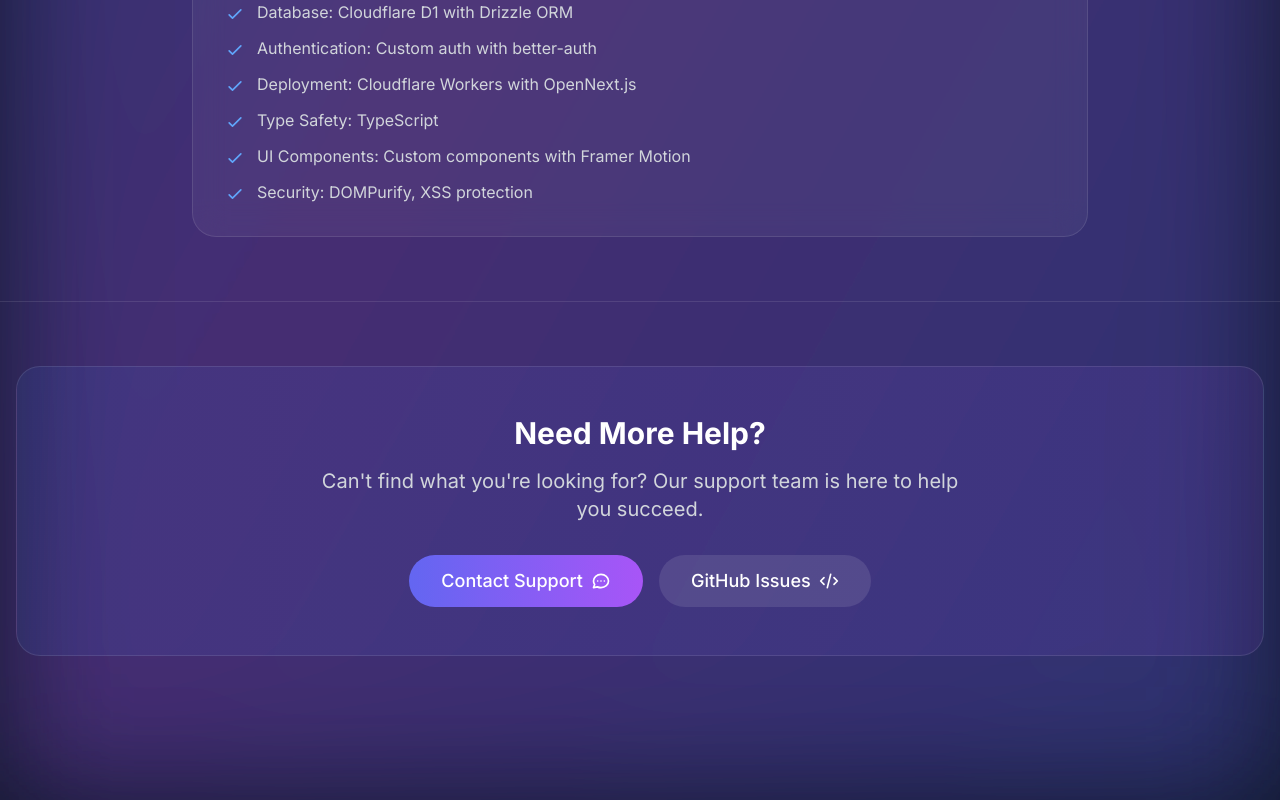
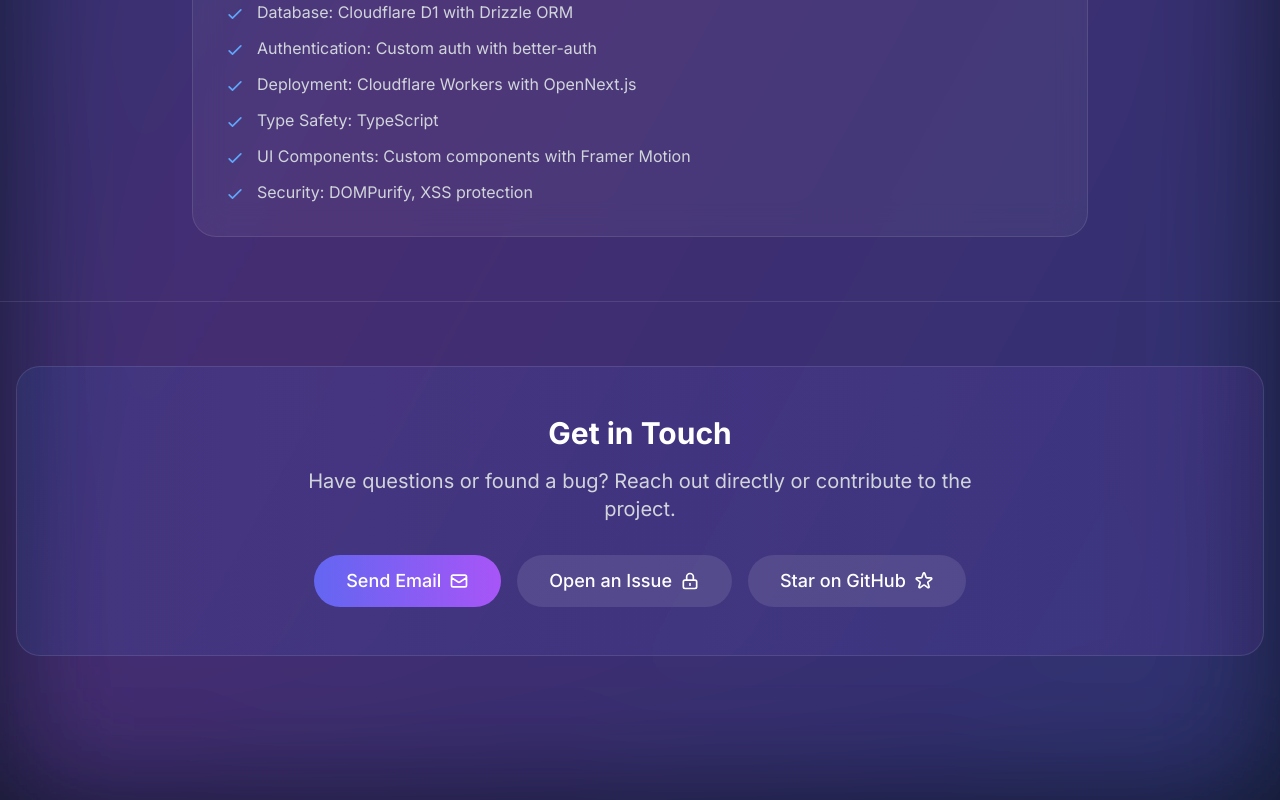
Before and after one commit to Ismailco/GoalGenius-website, a Next.js app: page /docs in a window 1280 px wide. Shown: the part 1499-2299 px from the top of the page. Built offline with nearby package versions, Linux system fonts and the light colour scheme.

Commit message:
Update the contact section on the docs

```diff
--- a/app/docs/DocsContent.tsx
+++ b/app/docs/DocsContent.tsx
@@ -294,20 +294,62 @@ export default function DocsContent() {
 			{/* Help CTA */}
 			<section className="relative py-16 border-t border-white/10" aria-label="help">
 				<div className="container mx-auto px-4">
-					<AnimatedSection initial={{ opacity: 0, scale: 0.95 }} whileInView={{ opacity: 1, scale: 1 }} viewport={{ once: true }} transition={{ duration: 0.6 }} className="bg-gradient-to-r from-blue-500/10 to-purple-500/10 rounded-3xl p-12 border border-white/10 text-center">
-						<h2 className="text-3xl font-bold text-white mb-4">Need More Help?</h2>
-						<p className="text-xl text-gray-300 mb-8 max-w-2xl mx-auto">Can&apos;t find what you&apos;re looking for? Our support team is here to help you succeed.</p>
+					<AnimatedSection
+						initial={{ opacity: 0, scale: 0.95 }}
+						whileInView={{ opacity: 1, scale: 1 }}
+						viewport={{ once: true }}
+						transition={{ duration: 0.6 }}
+						className="bg-gradient-to-r from-blue-500/10 to-purple-500/10 rounded-3xl p-12 border border-white/10 text-center"
+					>
+						<h2 className="text-3xl font-bold text-white mb-4">Get in Touch</h2>
+						<p className="text-xl text-gray-300 mb-8 max-w-2xl mx-auto">
+							Have questions or found a bug? Reach out directly or contribute to the project.
+						</p>
 						<div className="flex flex-wrap gap-4 justify-center">
-							<Link href="/contact" className="inline-flex items-center px-8 py-3 text-lg font-medium rounded-full text-white bg-gradient-to-r from-indigo-500 to-purple-500 hover:from-indigo-600 hover:to-purple-600 transform hover:scale-105 transition-all duration-200">
-								Contact Support
+							<a
+								href="mailto:contact@ismailcourr.dev"
+								className="inline-flex items-center px-8 py-3 text-lg font-medium rounded-full text-white bg-gradient-to-r from-indigo-500 to-purple-500 hover:from-indigo-600 hover:to-purple-600 transform hover:scale-105 transition-all duration-200"
+							>
+								Send Email
 								<svg className="w-5 h-5 ml-2" fill="none" viewBox="0 0 24 24" stroke="currentColor">
-									<path strokeLinecap="round" strokeLinejoin="round" strokeWidth={2} d="M8 12h.01M12 12h.01M16 12h.01M21 12c0 4.418-4.03 8-9 8a9.863 9.863 0 01-4.255-.949L3 20l1.395-3.72C3.512 15.042 3 13.574 3 12c0-4.418 4.03-8 9-8s9 3.582 9 8z" />
+									<path
+										strokeLinecap="round"
+										strokeLinejoin="round"
+										strokeWidth={2}
+										d="M3 8l7.89 5.26a2 2 0 002.22 0L21 8M5 19h14a2 2 0 002-2V7a2 2 0 00-2-2H5a2 2 0 00-2 2v10a2 2 0 002 2z"
+									/>
 								</svg>
-							</Link>
-							<a href="https://github.com/ismailco/goalgenius/issues" target="_blank" rel="noopener noreferrer" className="inline-flex items-center px-8 py-3 text-lg font-medium rounded-full text-white bg-white/10 hover:bg-white/20 transform hover:scale-105 transition-all duration-200">
-								GitHub Issues
+							</a>
+							<a
+								href="https://github.com/ismailco/goalgenius/issues"
+								target="_blank"
+								rel="noopener noreferrer"
+								className="inline-flex items-center px-8 py-3 text-lg font-medium rounded-full text-white bg-white/10 hover:bg-white/20 transform hover:scale-105 transition-all duration-200"
+							>
+								Open an Issue
 								<svg className="w-5 h-5 ml-2" fill="none" viewBox="0 0 24 24" stroke="currentColor">
-									<path strokeLinecap="round" strokeLinejoin="round" strokeWidth={2} d="M10 20l4-16m4 4l4 4-4 4M6 16l-4-4 4-4" />
+									<path
+										strokeLinecap="round"
+										strokeLinejoin="round"
+										strokeWidth={2}
+										d="M12 15v2m-6 4h12a2 2 0 002-2v-6a2 2 0 00-2-2H6a2 2 0 00-2 2v6a2 2 0 002 2zm10-10V7a4 4 0 00-8 0v4h8z"
+									/>
+								</svg>
+							</a>
+							<a
+								href="https://github.com/ismailco/goalgenius"
+								target="_blank"
+								rel="noopener noreferrer"
+								className="inline-flex items-center px-8 py-3 text-lg font-medium rounded-full text-white bg-white/10 hover:bg-white/20 transform hover:scale-105 transition-all duration-200"
+							>
+								Star on GitHub
+								<svg className="w-5 h-5 ml-2" fill="none" viewBox="0 0 24 24" stroke="currentColor">
+									<path
+										strokeLinecap="round"
+										strokeLinejoin="round"
+										strokeWidth={2}
+										d="M11.049 2.927c.3-.921 1.603-.921 1.902 0l1.519 4.674a1 1 0 00.95.69h4.915c.969 0 1.371 1.24.588 1.81l-3.976 2.888a1 1 0 00-.363 1.118l1.518 4.674c.3.922-.755 1.688-1.538 1.118l-3.976-2.888a1 1 0 00-1.176 0l-3.976 2.888c-.783.57-1.838-.197-1.538-1.118l1.518-4.674a1 1 0 00-.363-1.118l-3.976-2.888c-.784-.57-.38-1.81.588-1.81h4.914a1 1 0 00.951-.69l1.519-4.674z"
+									/>
 								</svg>
 							</a>
 						</div>
```
